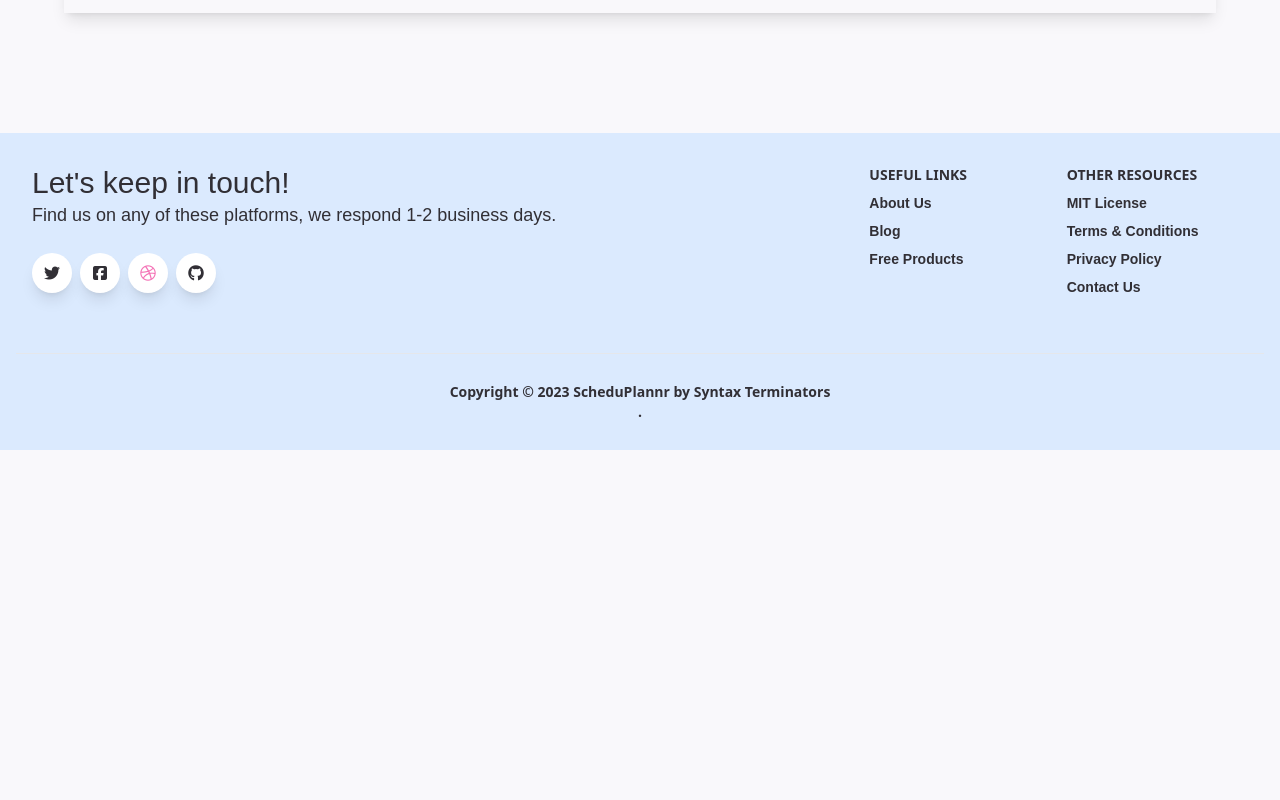
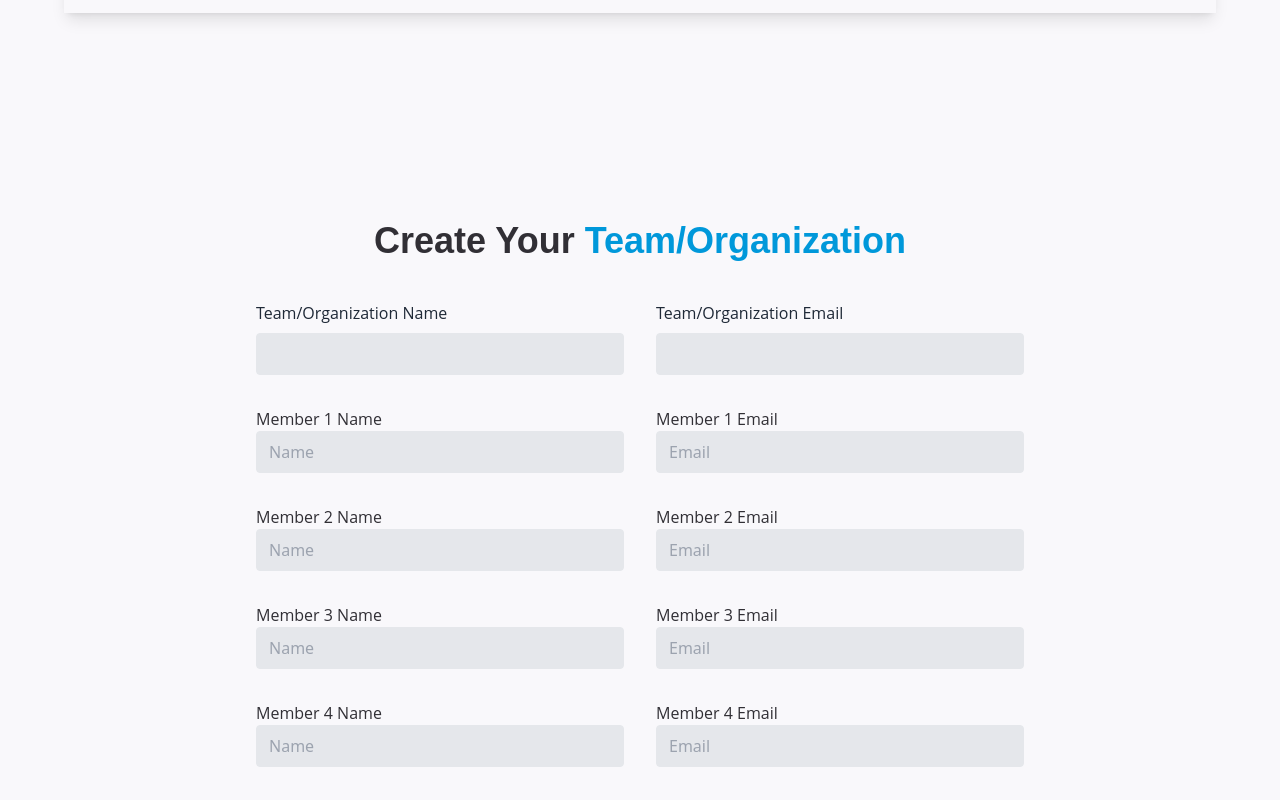
Before and after one commit to leoarafat/schedule-client, a React (Create React App) app: page / in a window 1280 px wide. Shown: the part 3860-4660 px from the top of the page. Before the commit the page ends 4310 px from the top, so only its background shows below. Built offline with nearby package versions, Linux system fonts and the light colour scheme; no server answers.

Commit message:
i commit only for format changes

```diff
--- a/src/Pages/Home/Home.tsx
+++ b/src/Pages/Home/Home.tsx
@@ -5,6 +5,7 @@ import Membership from "./Membership/Membership";
 import Reviews from "./Reviews/Reviews";
 import Services from "./Services/Services";
 import Sponsorship from "./Sponsorship/Sponsorship";
+import CreateTeam from "../Team/CreateTeam";
 
 const Home = () => {
   return (
@@ -16,6 +17,7 @@ const Home = () => {
       <Sponsorship></Sponsorship>
       <Reviews></Reviews>
       <Contact></Contact>
+      <CreateTeam />
     </div>
   );
 };
```
